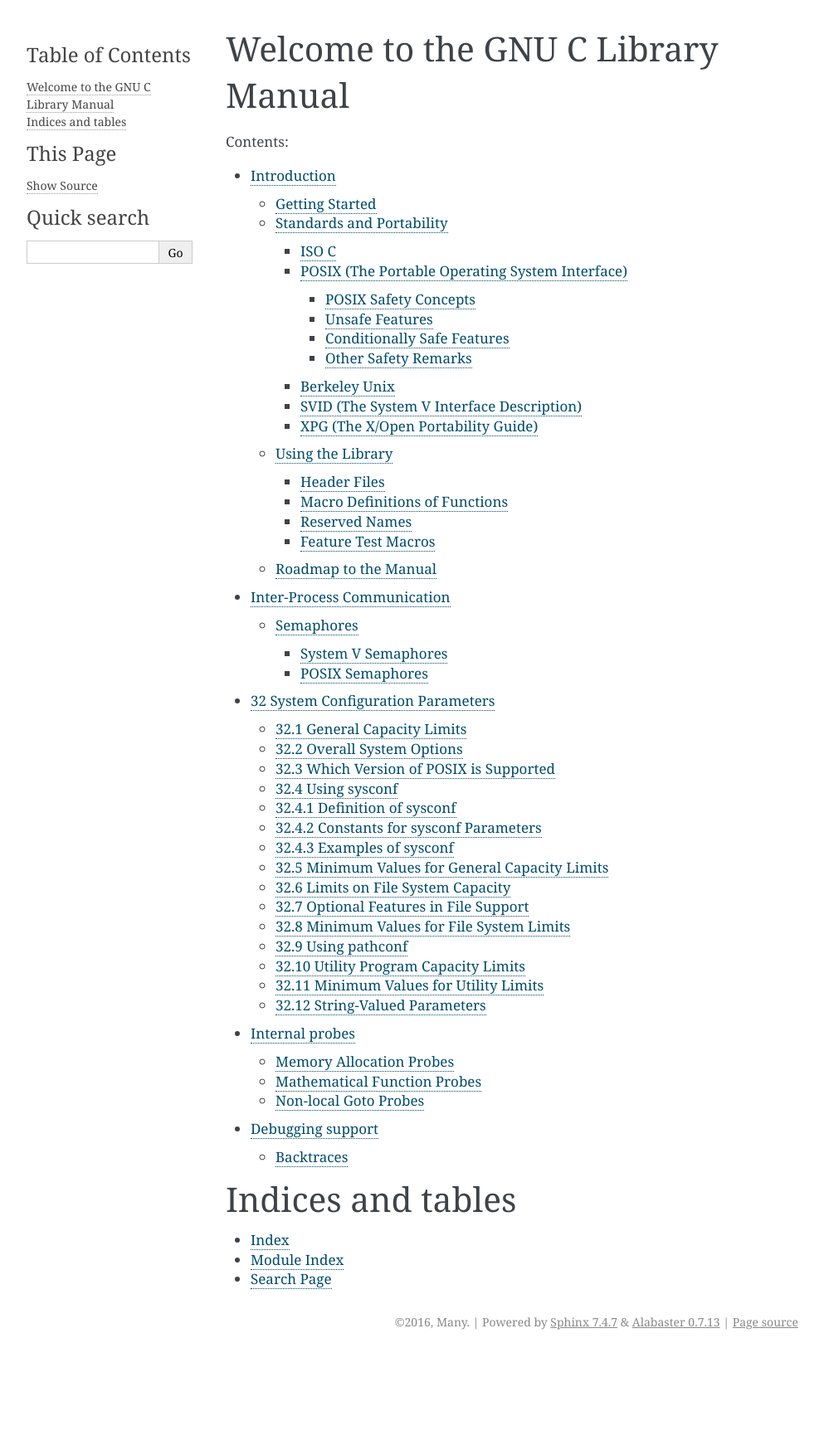
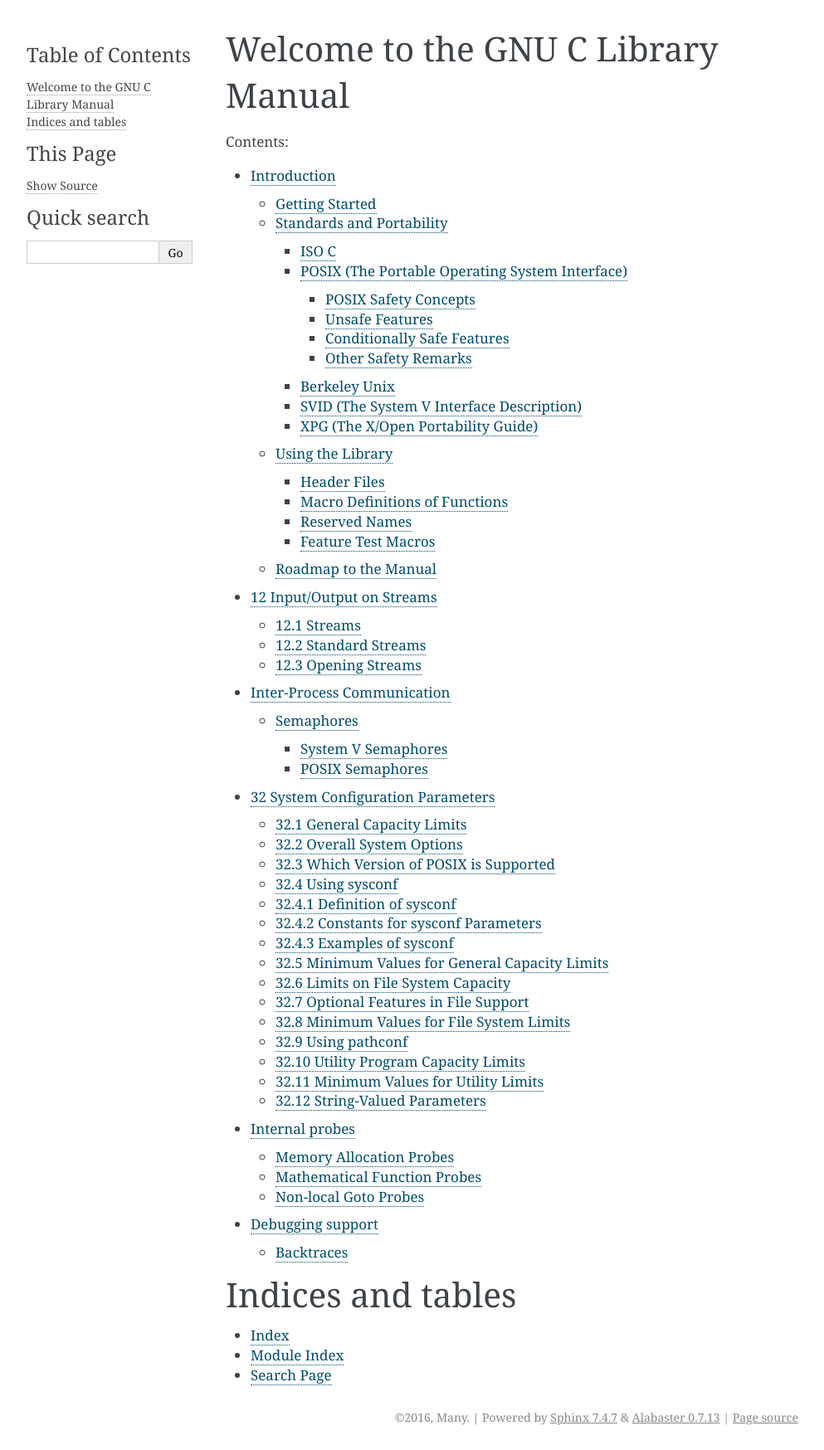
Before and after one commit to dgplug/glibcdocs, a Sphinx documentation site: the page built from docs/index.rst, in a window 1280 px wide. Shown: the whole page at 83% size, without its empty margins (148-1141 px from the left). Built offline with Sphinx 7.4.7, drawn with Linux system fonts in a browser that asks for light colours; before the commit the page ends 1633 px from its top, so only the background shows below that.

Commit message:
Half done chapter

```diff
--- a/docs/index.rst
+++ b/docs/index.rst
@@ -12,6 +12,7 @@ Contents:
    :maxdepth: 4
 
    introduction
+   input-output-on-streams
    inter-process-communication
    system-configuration-parameters
    internal-probes
```
